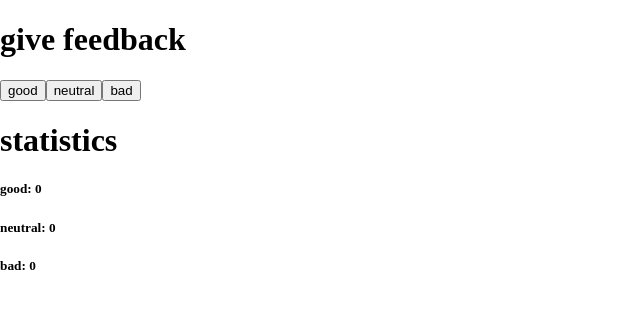
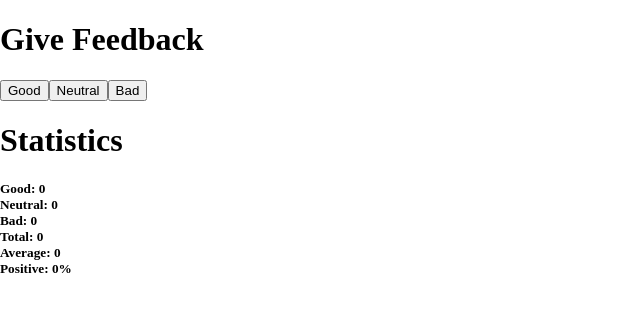
Before and after one commit to BrunoLadiv/FullStackOpen-Helsinki-University, a React (Create React App) app in the folder part1/unicafe/: page / in a window 1280 px wide. Shown: the top 312 px of the page, without its empty margins (0-640 px from the left). Built offline with nearby package versions, Linux system fonts and the light colour scheme.

Commit message:
exerc 1.7

```diff
--- a/part1/unicafe/public/index.html
+++ b/part1/unicafe/public/index.html
@@ -13,6 +13,9 @@
       body{
         margin: 0;
         padding: 0;
+      }
+      h5{
+        margin: 0;
       }
     </style>
     <link rel="apple-touch-icon" href="%PUBLIC_URL%/logo192.png" />
--- a/part1/unicafe/src/App.js
+++ b/part1/unicafe/src/App.js
@@ -1,28 +1,29 @@
 import { useState } from 'react'
-
-
 
 const App = () => {
   const [good, setGood] = useState(0)
   const [neutral, setNeutral] = useState(0)
   const [bad, setBad] = useState(0)
+  const total = good + neutral + bad;
+  const average = (good - bad) / total;
+  const percentage = (good / total) * 100;
+
 
   return (
     <div>
-      <h1>give feedback</h1>
-      <button onClick={() => setGood((prevGood) => prevGood + 1)}>
-        good
+      <h1>Give Feedback</h1>
+      <button onClick={() => setGood((prevGood) => prevGood + 1)}>Good</button>
+      <button onClick={() => setNeutral((prevNeutral) => prevNeutral + 1)}>
+        Neutral
       </button>
-      <button onClick={() => setNeutral((prevNeutral) => prevNeutral + 1)}>
-        neutral
-      </button>
-      <button onClick={() => setBad((prevBad) => prevBad + 1)}>
-        bad
-      </button>
-      <h1>statistics</h1>
-      <h5>good: {good}</h5>
-      <h5>neutral: {neutral}</h5>
-      <h5>bad: {bad}</h5>
+      <button onClick={() => setBad((prevBad) => prevBad + 1)}>Bad</button>
+      <h1>Statistics</h1>
+      <h5>Good: {good}</h5>
+      <h5>Neutral: {neutral}</h5>
+      <h5>Bad: {bad}</h5>
+      <h5>Total: {total}</h5>
+      <h5>Average: {average ? average.toFixed(3): 0}</h5>
+      <h5>Positive: {percentage ? percentage.toFixed(2): 0}%</h5>
     </div>
   )
 }
```
